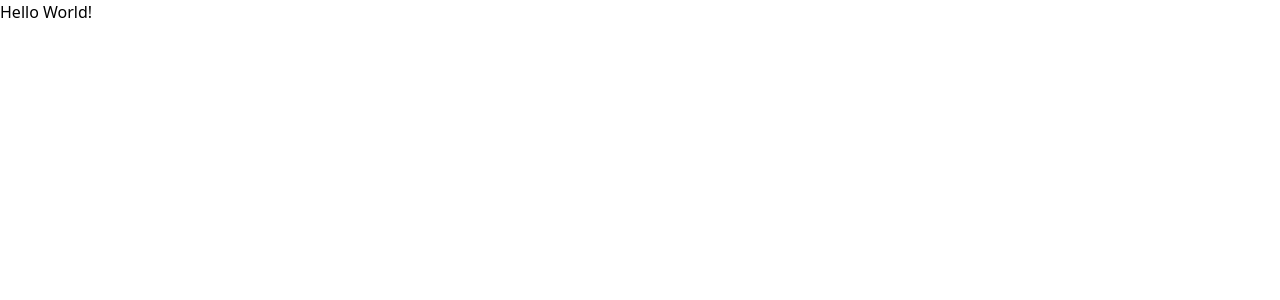
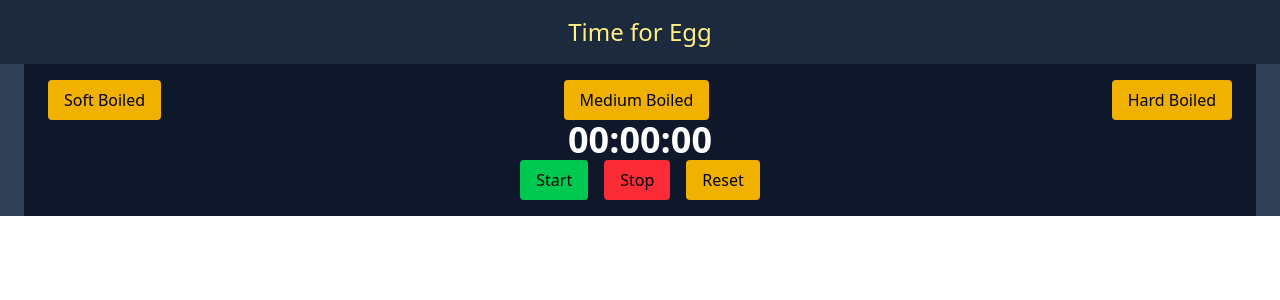
Before and after one commit to Axziomatic/Egg-clock, a React (Vite) app: page / in a window 1280 px wide. Shown: the top 300 px of the page. Built offline with nearby package versions, Linux system fonts and the light colour scheme.

Commit message:
Added logic for timer, created button component

```diff
--- a/src/App.tsx
+++ b/src/App.tsx
@@ -1,5 +1,11 @@
+import Header from "./components/Header";
 import Main from "./components/Main";
 
 export default function App() {
-  return <Main />;
+  return (
+    <>
+      <Header />
+      <Main />
+    </>
+  );
 }
--- /dev/null
+++ b/src/components/Button.tsx
@@ -0,0 +1,11 @@
+interface ButtonProps {
+  label: string;
+}
+
+export default function Button({ label }: ButtonProps) {
+  return (
+    <button className="py-2 px-4 bg-yellow-500 text-l rounded hover:bg-yellow-700">
+      {label}
+    </button>
+  );
+}
--- a/src/components/Header.tsx
+++ b/src/components/Header.tsx
@@ -1,13 +1,7 @@
 export default function Header() {
   return (
-    <header className="">
-      <nav>
-        <ul>
-          <li></li>
-          <li></li>
-          <li></li>
-        </ul>
-      </nav>
+    <header className="bg-slate-800 flex justify-center">
+      <h1 className="text-2xl py-4 text-yellow-200">Time for Egg</h1>
     </header>
   );
 }
--- a/src/components/Main.tsx
+++ b/src/components/Main.tsx
@@ -1,3 +1,67 @@
+import { useEffect, useState } from "react";
+import Button from "./Button";
+
 export default function Main() {
-  return <h1>Hello World!</h1>;
+  const [time, setTime] = useState(0);
+  const [isRunning, setIsRunning] = useState(false);
+
+  useEffect(() => {
+    let timer: number;
+
+    if (isRunning) {
+      timer = setInterval(() => {
+        setTime((prevTime) => prevTime + 1);
+      }, 10);
+    }
+
+    return () => clearInterval(timer);
+  }, [isRunning]);
+
+  const formatTime = (hundredths: number) => {
+    const totalSeconds = Math.floor(hundredths / 100); // Totala sekunder
+    const mins = Math.floor(totalSeconds / 60)
+      .toString()
+      .padStart(2, "0"); // Minuter
+    const secs = (totalSeconds % 60).toString().padStart(2, "0"); // Sekunder
+    const hundredthPart = (hundredths % 100).toString().padStart(2, "0"); // Hundradelar
+    return `${mins}:${secs}:${hundredthPart}`;
+  };
+
+  return (
+    <main className="bg-slate-700">
+      <div className="flex flex-col bg-slate-900 mx-6 px-6 py-4">
+        <div className="flex justify-between">
+          <Button label="Soft Boiled" />
+          <Button label="Medium Boiled" />
+          <Button label="Hard Boiled" />
+        </div>
+        <div className="text-center text-white text-4xl font-bold">
+          {formatTime(time)}
+        </div>
+        <div className="flex justify-center space-x-4">
+          <button
+            className="py-2 px-4 bg-green-500 rounded hover:bg-green-600"
+            onClick={() => setIsRunning(true)}
+          >
+            Start
+          </button>
+          <button
+            className="py-2 px-4 bg-red-500 rounded hover:bg-red-600"
+            onClick={() => setIsRunning(false)}
+          >
+            Stop
+          </button>
+          <button
+            className="py-2 px-4 bg-yellow-500 rounded hover:bg-yellow-600"
+            onClick={() => {
+              setIsRunning(false);
+              setTime(0);
+            }}
+          >
+            Reset
+          </button>
+        </div>
+      </div>
+    </main>
+  );
 }
```
Also changed, not shown: src/components/SoftBoilTimer.tsx (added, +7 -0 lines).
